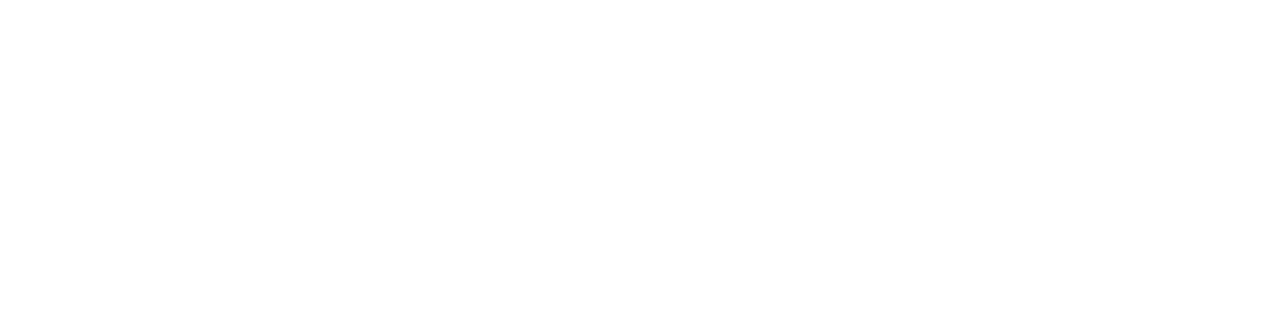
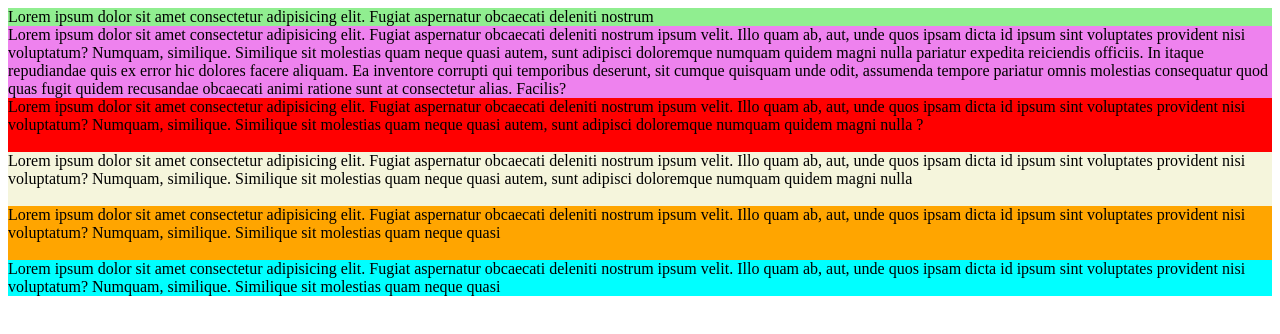
Before and after one commit to NicoGauna-1994/mi_repo, a website: page index.html in a window 1280 px wide. Drawn offline with Linux system fonts and the light colour scheme.

Commit message:
formato grid

```diff
--- a/index.html
+++ b/index.html
@@ -12,35 +12,40 @@
 <body>
 
     <nav class="barra_menu">
-
+        Lorem ipsum dolor sit amet consectetur adipisicing elit. Fugiat aspernatur obcaecati deleniti nostrum
     </nav>
 
-
     <header class="encabezado">
-
+        Lorem ipsum dolor sit amet consectetur adipisicing elit. Fugiat aspernatur obcaecati deleniti nostrum ipsum velit. Illo quam ab, aut, unde quos ipsam dicta id ipsum sint voluptates provident nisi voluptatum?
+        Numquam, similique. Similique sit molestias quam neque quasi autem, sunt adipisci doloremque numquam quidem magni nulla pariatur expedita reiciendis officiis. In itaque repudiandae quis ex error hic dolores facere aliquam.
+        Ea inventore corrupti qui temporibus deserunt, sit cumque quisquam unde odit, assumenda tempore pariatur omnis molestias consequatur quod quas fugit quidem recusandae obcaecati animi ratione sunt at consectetur alias. Facilis?
     </header>
 
 
     <div class="promociones">
-
+        Lorem ipsum dolor sit amet consectetur adipisicing elit. Fugiat aspernatur obcaecati deleniti nostrum ipsum velit. Illo quam ab, aut, unde quos ipsam dicta id ipsum sint voluptates provident nisi voluptatum?
+        Numquam, similique. Similique sit molestias quam neque quasi autem, sunt adipisci doloremque numquam quidem magni nulla ?
     </div>
 
 
 
     <div class="combos">
-
+        Lorem ipsum dolor sit amet consectetur adipisicing elit. Fugiat aspernatur obcaecati deleniti nostrum ipsum velit. Illo quam ab, aut, unde quos ipsam dicta id ipsum sint voluptates provident nisi voluptatum?
+        Numquam, similique. Similique sit molestias quam neque quasi autem, sunt adipisci doloremque numquam quidem magni nulla
     </div>
 
 
 
     <div class="cafe_postres">
-
+        Lorem ipsum dolor sit amet consectetur adipisicing elit. Fugiat aspernatur obcaecati deleniti nostrum ipsum velit. Illo quam ab, aut, unde quos ipsam dicta id ipsum sint voluptates provident nisi voluptatum?
+        Numquam, similique. Similique sit molestias quam neque quasi
     </div>
 
 
 
     <footer class="pie">
-
+        Lorem ipsum dolor sit amet consectetur adipisicing elit. Fugiat aspernatur obcaecati deleniti nostrum ipsum velit. Illo quam ab, aut, unde quos ipsam dicta id ipsum sint voluptates provident nisi voluptatum?
+        Numquam, similique. Similique sit molestias quam neque quasi
     </footer>
 
 
--- a/scss/styleSheet.scss
+++ b/scss/styleSheet.scss
@@ -0,0 +1,42 @@
+nav{
+    grid-area: nav;
+    background-color: lightgreen;
+}
+
+header{
+    grid-area: header;
+    background-color: violet;
+}
+
+.promociones{
+    grid-area: promociones;
+    background-color: red
+}
+
+.combos{
+    grid-area: combos;
+    background-color: beige;
+}
+
+.cafe_postres{
+    grid-area: cafe_postres;
+    background-color: orange;
+}
+
+footer{
+    grid-area: pie;
+    background-color: aqua;
+}
+
+body{
+    display: grid;
+    grid-template-columns: 1fr;
+    grid-template-rows: 0.5fr 2fr 1.5fr 1.5fr 1.5fr 0.8fr;
+    grid-template-areas:
+    "nav"
+    "header"
+    "promociones"
+    "combos"
+    "cafe_postres"
+    "pie"   ;
+}
```
Also changed, not shown: css/styleSheet.css, 1 other file.
